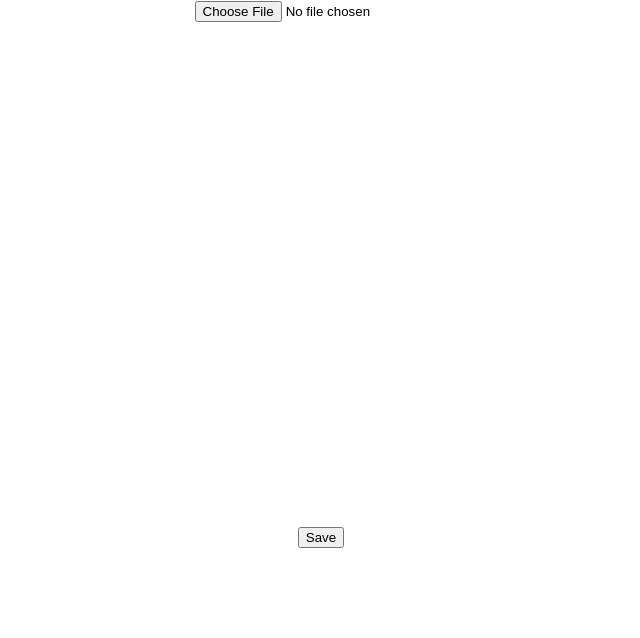
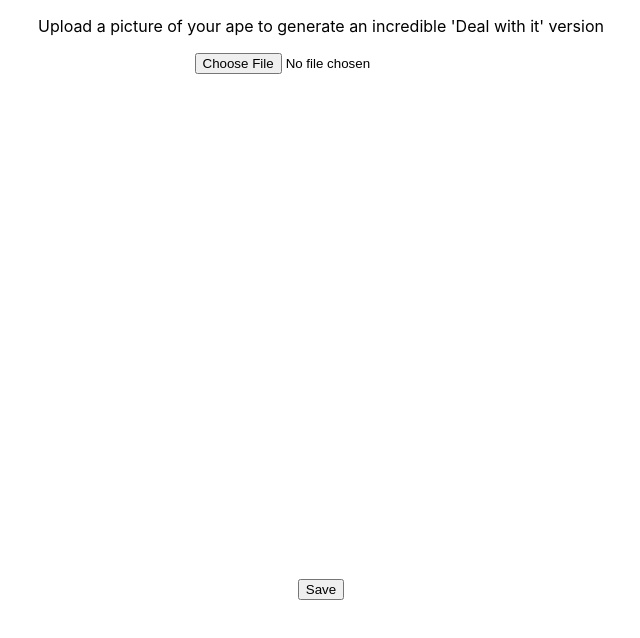
Before and after one commit to soupydolph/deal-with-it-bayc, a React (Create React App) app: page / in a window 1280 px wide. Shown: the top 638 px of the page, without its empty margins (319-959 px from the left). Built offline with nearby package versions, Linux system fonts and the light colour scheme.

Commit message:
added instructions

```diff
--- a/src/App.js
+++ b/src/App.js
@@ -75,6 +75,7 @@ function App() {
   return (
     <div className="App">
       <div class="upload">
+        <p>Upload a picture of your ape to generate an incredible 'Deal with it' version</p>
         <input type="file"
           onChange={(e) => setSelectedFile(e.target.files[0])}
         ></input>
```
